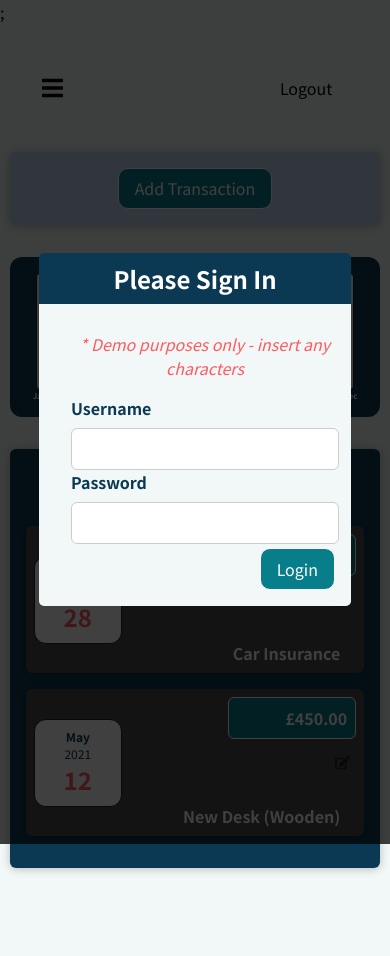
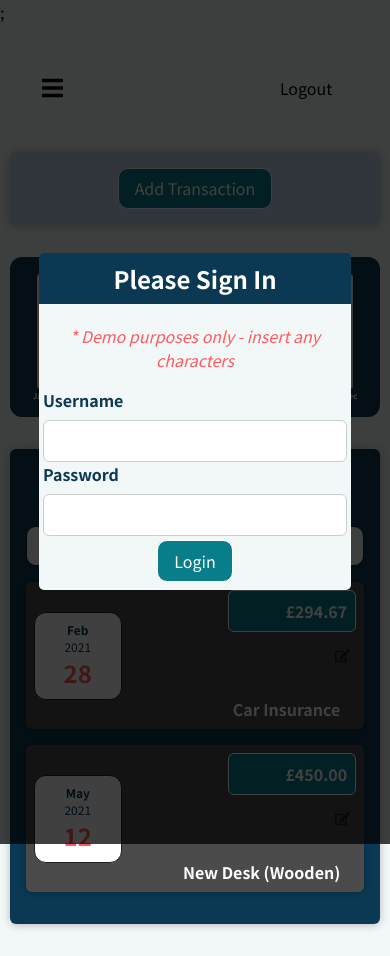
Before and after one commit to markpricetri/transactions_project, a React (Create React App) app: page / in a window 390 px wide. Before the commit the page ends 900 px from the top, so only its background shows below. Built offline with nearby package versions, Linux system fonts and the light colour scheme.

Commit message:
media query for login modal

```diff
--- a/src/components/UI/Modal.js
+++ b/src/components/UI/Modal.js
@@ -46,6 +46,15 @@ const Modal = styled.div`
   @media (min-width: 768px) {
     left: calc(50% - 20rem);
     width: 40rem;
+    & > div.modal-content {
+      margin-left: none;
+    }
+  }
+
+  @media (max-width: 768px) {
+    & > div.modal-content {
+      padding: 0.25rem;
+    }
   }
 `;
 
@@ -65,6 +74,10 @@ const ModalActions = styled.div`
   padding: 0.25rem;
   display: flex;
   justify-content: flex-end;
+  @media (max-width: 500px) {
+    justify-content: center;
+  }
 `;
 
+
 export { Backdrop, Modal, ModalActions, ModalHeader };
--- /dev/null
+++ b/src/components/transactions/Total.js
@@ -0,0 +1,24 @@
+import styled from 'styled-components';
+
+const TotalDiv = styled.div`
+  display: flex;
+  justify-content: space-between;
+  align-items: center;
+  padding: 0.5rem 1rem;
+  margin: 1rem 0;
+  background-color: var(--color-background);
+  border: 1px solid var(--color-card-background-bottom);
+  height: 40px;
+  border-radius: 10px;
+`;
+
+const Total = (props) => {
+  return (
+    <TotalDiv>
+      <h4>Total</h4>
+      <h4>{props.amount}</h4>
+    </TotalDiv>
+  );
+}
+
+export default Total;
--- a/src/components/transactions/Transactions.js
+++ b/src/components/transactions/Transactions.js
@@ -4,6 +4,7 @@ import TransactionItem from "./TransactionItem";
 import NewTransaction from "./new_transaction/NewTransaction";
 import YearFilter from "./YearFilter";
 import Card from "../UI/Card";
+import Total from "./Total";
 import TransactionsChart, { refreshChart } from '../chart/TransactionsChart';
 import "./Transactions.scss";
 const data = require("../../transactionData");
@@ -26,12 +27,21 @@ const Transactions = (props) => {
 
   const filteredTransactions = transactions.filter((transaction) => new Date(transaction.date).getFullYear() === filter);
 
+  const calculateTotal = () => {
+    const total = filteredTransactions.reduce(function(prev, cur) {
+      return prev + cur.amount;
+    }, 0);
+    return total.toFixed(2).toString();
+  };
+
+
   return (
     <React.Fragment>
       <NewTransaction onAddTransaction={addTransactionHandler} error={props.error}/>
       <TransactionsChart transactions={filteredTransactions}/>
       <Card className="expenses">
         <YearFilter onYearFilter={applyFilter}/>
+        <Total amount={calculateTotal()} />
         {filteredTransactions.length === 0 &&
           <p className="list-fallback">
             No transactions to display...
```
Also changed, not shown: 1 other file (tests, documents, lock files or other folders).
